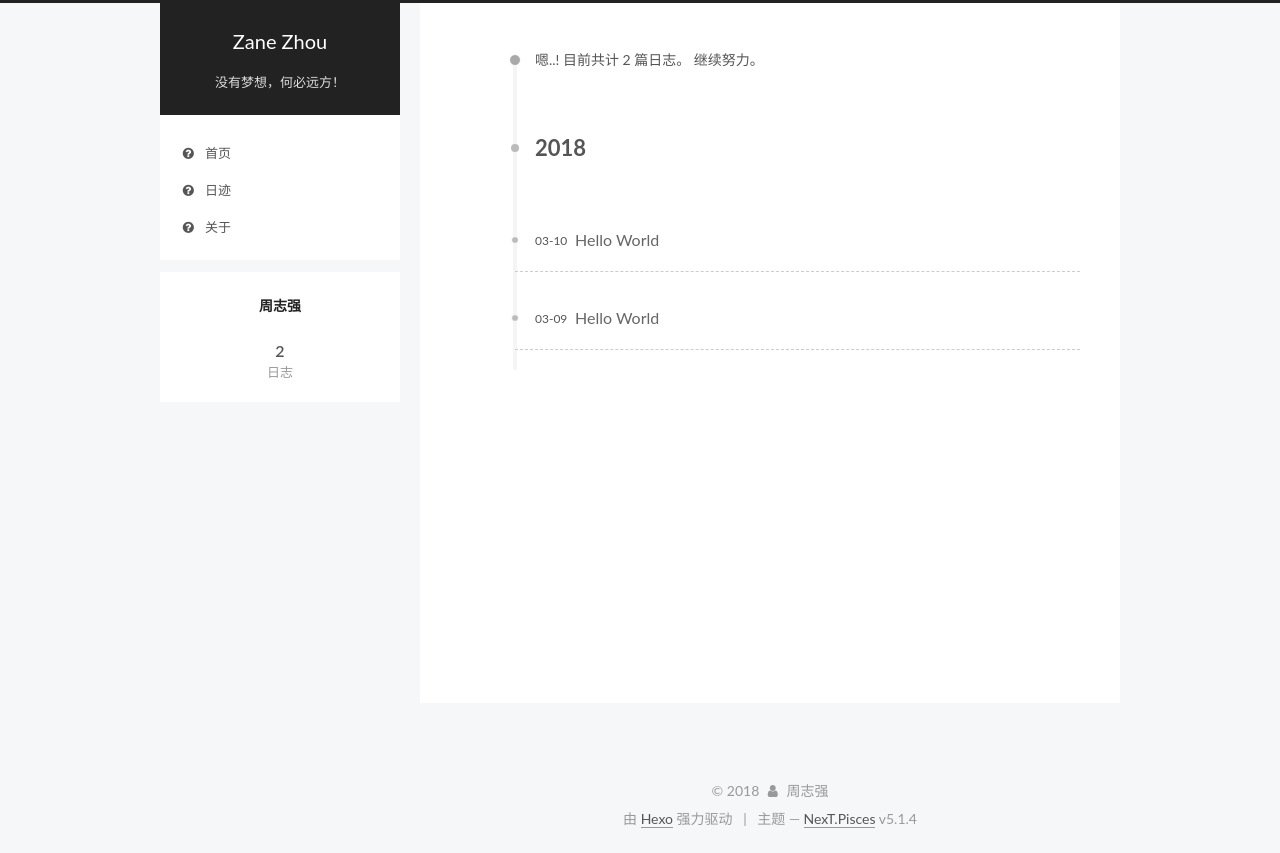
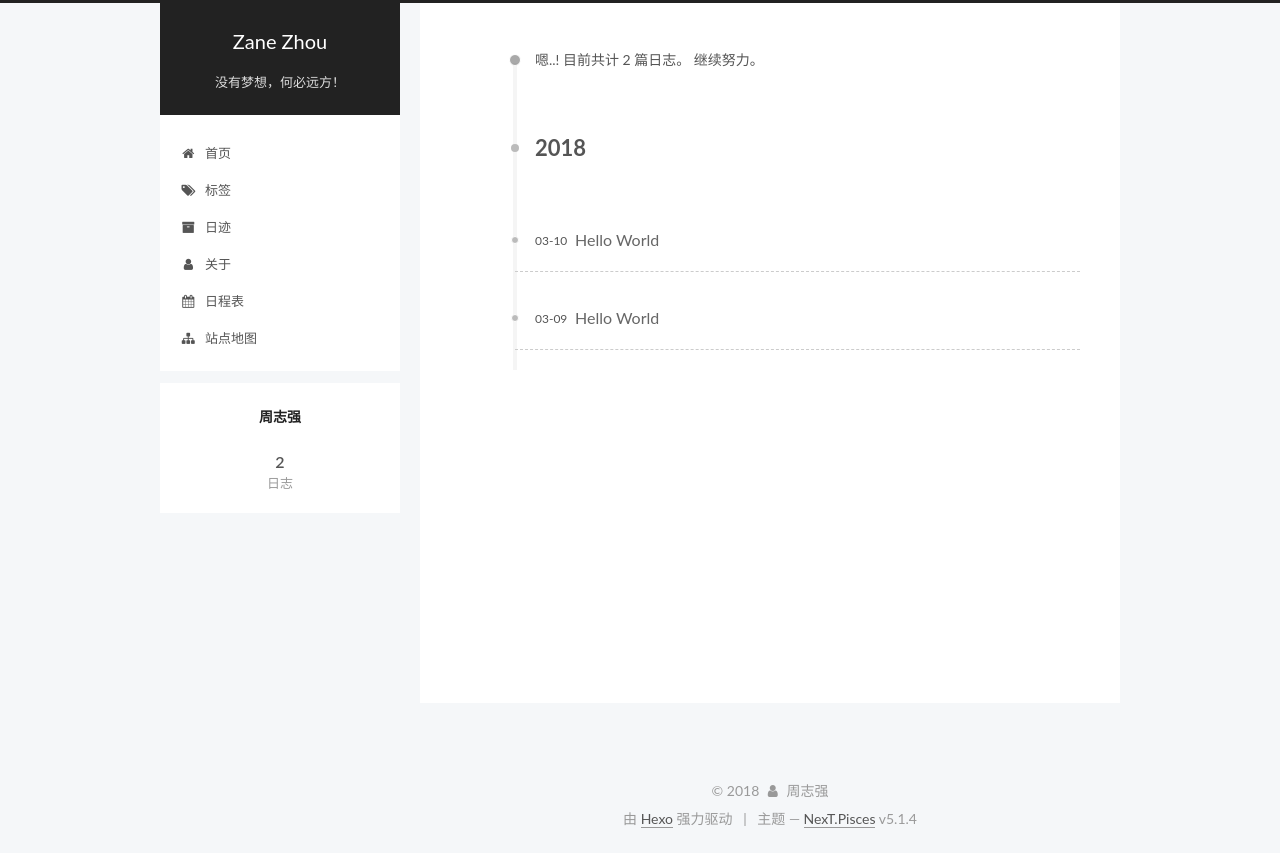
Before and after one commit to TopZhou/study, a plain HTML site: page archives/2018/03/index.html in a window 1280 px wide. Drawn offline with Linux system fonts and the light colour scheme.

Commit message:
Site updated: 2018-03-10 19:12:50

```diff
--- a/archives/2018/03/index.html
+++ b/archives/2018/03/index.html
@@ -177,11 +177,21 @@
 
 
         <li class="menu-item menu-item-home">
-          <a href="/study/" rel="section">
+          <a href="/study/home" rel="section">
 
-              <i class="menu-item-icon fa fa-fw fa-question-circle"></i> <br />
+              <i class="menu-item-icon fa fa-fw fa-home"></i> <br />
 
             首页
+          </a>
+        </li>
+
+
+        <li class="menu-item menu-item-tags">
+          <a href="/study/tags/" rel="section">
+
+              <i class="menu-item-icon fa fa-fw fa-tags"></i> <br />
+
+            标签
           </a>
         </li>
 
@@ -189,7 +199,7 @@
         <li class="menu-item menu-item-archives">
           <a href="/study/archives/" rel="section">
 
-              <i class="menu-item-icon fa fa-fw fa-question-circle"></i> <br />
+              <i class="menu-item-icon fa fa-fw fa-archive"></i> <br />
 
             日迹
           </a>
@@ -199,9 +209,29 @@
         <li class="menu-item menu-item-about">
           <a href="/study/about" rel="section">
 
-              <i class="menu-item-icon fa fa-fw fa-question-circle"></i> <br />
+              <i class="menu-item-icon fa fa-fw fa-user"></i> <br />
 
             关于
+          </a>
+        </li>
+
+
+        <li class="menu-item menu-item-schedule">
+          <a href="/study/schedule/" rel="section">
+
+              <i class="menu-item-icon fa fa-fw fa-calendar"></i> <br />
+
+            日程表
+          </a>
+        </li>
+
+
+        <li class="menu-item menu-item-sitemap">
+          <a href="/study/sitemap.xml" rel="section">
+
+              <i class="menu-item-icon fa fa-fw fa-sitemap"></i> <br />
+
+            站点地图
           </a>
         </li>
 
```
Also changed, not shown: archives/2018/index.html (+34 -4 lines), archives/index.html (+34 -4 lines), first-blog/index.html (+34 -4 lines), hello-world/index.html (+34 -4 lines), index.html (+34 -4 lines), images/sz.png (added).
